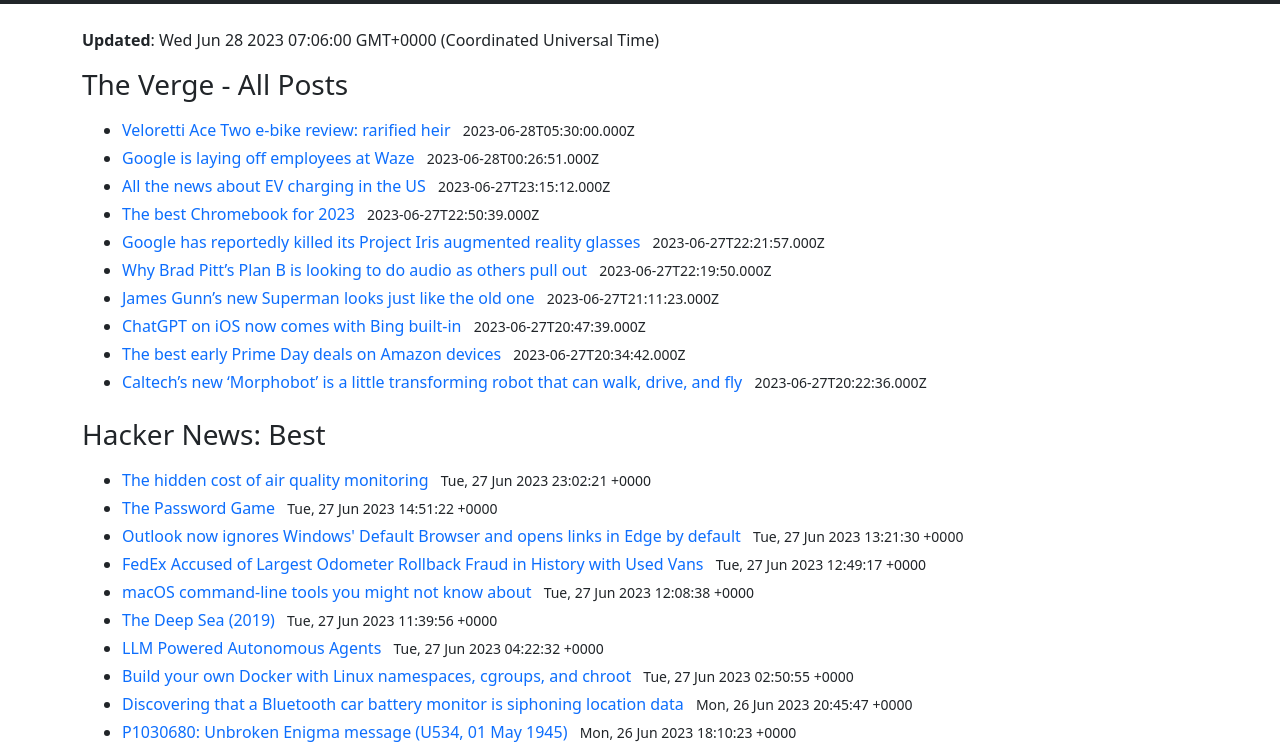
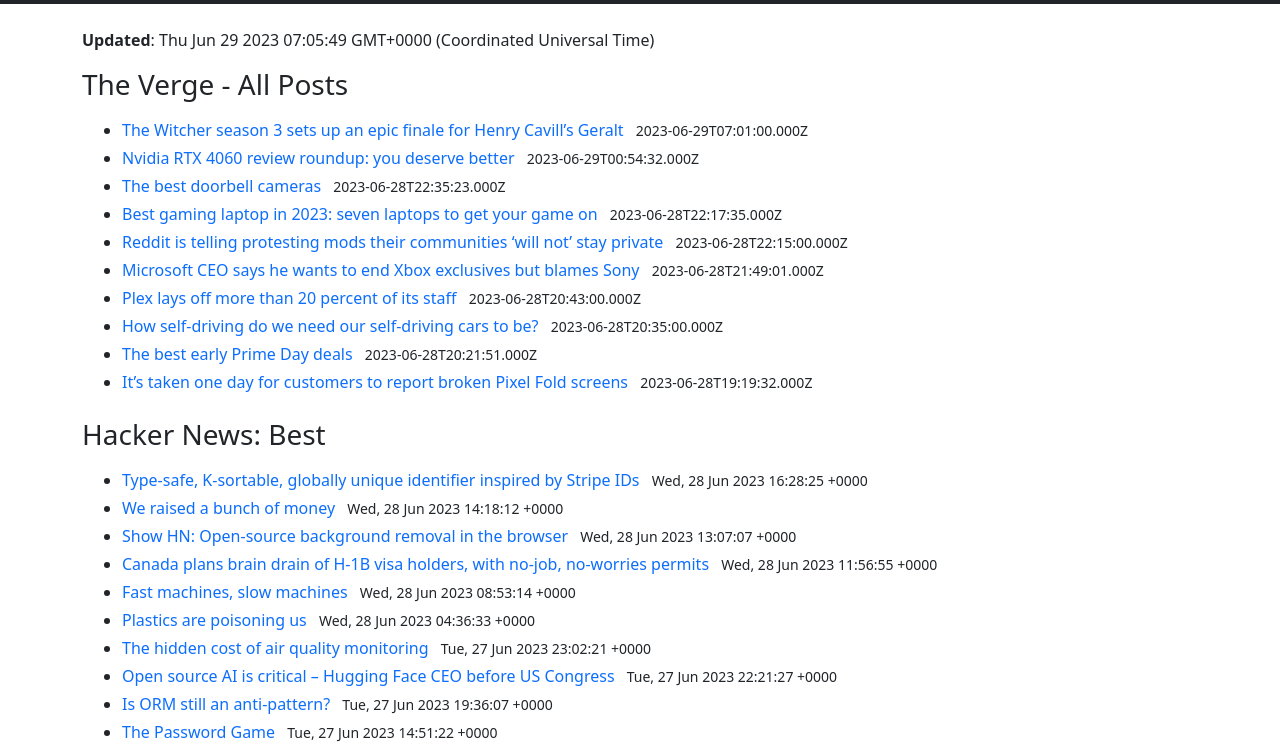
Before and after one commit to quicoto/news-digest, a plain HTML site: page index.html in a window 1280 px wide. Shown: the part 50-800 px from the top of the page. Drawn offline with Linux system fonts and the light colour scheme.

Commit message:
Deploying to gh-pages from @ quicoto/news-digest@7410c6779a250bfeee963d86cf169e8afc200a32 🚀

```diff
--- a/index.html
+++ b/index.html
@@ -21,69 +21,69 @@
       <div class="container mb-3">
         <div class="row mb-3">
           <div class="col">
-            <strong>Updated</strong>: Wed Jun 28 2023 07:06:00 GMT+0000 (Coordinated Universal Time)
+            <strong>Updated</strong>: Thu Jun 29 2023 07:05:49 GMT+0000 (Coordinated Universal Time)
           </div>
         </div>
         <section class="row"><div class="col"><h2 class="h3">The Verge -  All Posts</h2><ul class="mb-4"><li class="mb-1">
-    <a rel="noopener" target="_blank" href="https://www.theverge.com/23775103/veloretti-ace-two-ebike-review-price-specs" title="Veloretti Ace Two e-bike review: rarified heir">Veloretti Ace Two e-bike review: rarified heir</a>
-    <time datetime="2023-06-28T05:30:00.000Z" class="ps-2 small">2023-06-28T05:30:00.000Z</time>
+    <a rel="noopener" target="_blank" href="https://www.theverge.com/23776783/witcher-season-3-volume-1-review-netflix" title="The Witcher season 3 sets up an epic finale for Henry Cavill’s Geralt">The Witcher season 3 sets up an epic finale for Henry Cavill’s Geralt</a>
+    <time datetime="2023-06-29T07:01:00.000Z" class="ps-2 small">2023-06-29T07:01:00.000Z</time>
   </li><li class="mb-1">
-    <a rel="noopener" target="_blank" href="https://www.theverge.com/2023/6/27/23776329/google-waze-layoffs-ads" title="Google is laying off employees at Waze">Google is laying off employees at Waze</a>
-    <time datetime="2023-06-28T00:26:51.000Z" class="ps-2 small">2023-06-28T00:26:51.000Z</time>
+    <a rel="noopener" target="_blank" href="https://www.theverge.com/23777753/nvidia-rtx-4060-review-roundup" title="Nvidia RTX 4060 review roundup: you deserve better">Nvidia RTX 4060 review roundup: you deserve better</a>
+    <time datetime="2023-06-29T00:54:32.000Z" class="ps-2 small">2023-06-29T00:54:32.000Z</time>
   </li><li class="mb-1">
-    <a rel="noopener" target="_blank" href="https://www.theverge.com/23758095/electric-vehicle-charging-news-nacs-ccs-tesla-supercharger-us-infrastructure" title="All the news about EV charging in the US">All the news about EV charging in the US</a>
-    <time datetime="2023-06-27T23:15:12.000Z" class="ps-2 small">2023-06-27T23:15:12.000Z</time>
+    <a rel="noopener" target="_blank" href="https://www.theverge.com/22954554/best-video-doorbell-camera" title="The best doorbell cameras">The best doorbell cameras</a>
+    <time datetime="2023-06-28T22:35:23.000Z" class="ps-2 small">2023-06-28T22:35:23.000Z</time>
   </li><li class="mb-1">
-    <a rel="noopener" target="_blank" href="https://www.theverge.com/21296102/best-chromebooks" title="The best Chromebook for 2023">The best Chromebook for 2023</a>
-    <time datetime="2023-06-27T22:50:39.000Z" class="ps-2 small">2023-06-27T22:50:39.000Z</time>
+    <a rel="noopener" target="_blank" href="https://www.theverge.com/22295181/best-gaming-laptop" title="Best gaming laptop in 2023: seven laptops to get your game on">Best gaming laptop in 2023: seven laptops to get your game on</a>
+    <time datetime="2023-06-28T22:17:35.000Z" class="ps-2 small">2023-06-28T22:17:35.000Z</time>
   </li><li class="mb-1">
-    <a rel="noopener" target="_blank" href="https://www.theverge.com/2023/6/27/23776144/google-project-iris-ar-glasses-goggles-dead-alive" title="Google has reportedly killed its Project Iris augmented reality glasses ">Google has reportedly killed its Project Iris augmented reality glasses </a>
-    <time datetime="2023-06-27T22:21:57.000Z" class="ps-2 small">2023-06-27T22:21:57.000Z</time>
+    <a rel="noopener" target="_blank" href="https://www.theverge.com/2023/6/28/23777195/reddit-protesting-moderators-communities-subreddits-private-reopen" title="Reddit is telling protesting mods their communities ‘will not’ stay private">Reddit is telling protesting mods their communities ‘will not’ stay private</a>
+    <time datetime="2023-06-28T22:15:00.000Z" class="ps-2 small">2023-06-28T22:15:00.000Z</time>
   </li><li class="mb-1">
-    <a rel="noopener" target="_blank" href="https://www.theverge.com/2023/6/27/23776150/plan-b-audio-podcasts-brad-pitt-audible" title="Why Brad Pitt’s Plan B is looking to do audio as others pull out">Why Brad Pitt’s Plan B is looking to do audio as others pull out</a>
-    <time datetime="2023-06-27T22:19:50.000Z" class="ps-2 small">2023-06-27T22:19:50.000Z</time>
+    <a rel="noopener" target="_blank" href="https://www.theverge.com/2023/6/28/23777585/microsoft-ceo-satya-nadella-console-exclusives-sony-xbox-competition" title="Microsoft CEO says he wants to end Xbox exclusives but blames Sony">Microsoft CEO says he wants to end Xbox exclusives but blames Sony</a>
+    <time datetime="2023-06-28T21:49:01.000Z" class="ps-2 small">2023-06-28T21:49:01.000Z</time>
   </li><li class="mb-1">
-    <a rel="noopener" target="_blank" href="https://www.theverge.com/23776037/david-corenswet-rachel-brosnahan-superman-legacy" title="James Gunn’s new Superman looks just like the old one">James Gunn’s new Superman looks just like the old one</a>
-    <time datetime="2023-06-27T21:11:23.000Z" class="ps-2 small">2023-06-27T21:11:23.000Z</time>
+    <a rel="noopener" target="_blank" href="https://www.theverge.com/2023/6/28/23777418/plex-layoffs-20-percent-staff" title="Plex lays off more than 20 percent of its staff">Plex lays off more than 20 percent of its staff</a>
+    <time datetime="2023-06-28T20:43:00.000Z" class="ps-2 small">2023-06-28T20:43:00.000Z</time>
   </li><li class="mb-1">
-    <a rel="noopener" target="_blank" href="https://www.theverge.com/2023/6/27/23776006/chatgpt-ios-app-bing-search" title="ChatGPT on iOS now comes with Bing built-in">ChatGPT on iOS now comes with Bing built-in</a>
-    <time datetime="2023-06-27T20:47:39.000Z" class="ps-2 small">2023-06-27T20:47:39.000Z</time>
+    <a rel="noopener" target="_blank" href="https://www.theverge.com/23776430/lidar-tesla-autonomous-cars-elon-musk-waymo" title="How self-driving do we need our self-driving cars to be?">How self-driving do we need our self-driving cars to be?</a>
+    <time datetime="2023-06-28T20:35:00.000Z" class="ps-2 small">2023-06-28T20:35:00.000Z</time>
   </li><li class="mb-1">
-    <a rel="noopener" target="_blank" href="https://www.theverge.com/23773883/amazon-prime-day-devices-fire-tv-echo-speaker-kindle-ring-2023" title="The best early Prime Day deals on Amazon devices ">The best early Prime Day deals on Amazon devices </a>
-    <time datetime="2023-06-27T20:34:42.000Z" class="ps-2 small">2023-06-27T20:34:42.000Z</time>
+    <a rel="noopener" target="_blank" href="https://www.theverge.com/23769772/amazon-prime-day-best-early-deals-tech-echo-ring-fire-tv-alexa" title="The best early Prime Day deals">The best early Prime Day deals</a>
+    <time datetime="2023-06-28T20:21:51.000Z" class="ps-2 small">2023-06-28T20:21:51.000Z</time>
   </li><li class="mb-1">
-    <a rel="noopener" target="_blank" href="https://www.theverge.com/2023/6/27/23775681/caltech-m4-morphobot-transformer-robot-nvidia-jetson-nano-cpu" title="Caltech’s new ‘Morphobot’ is a little transforming robot that can walk, drive, and fly">Caltech’s new ‘Morphobot’ is a little transforming robot that can walk, drive, and fly</a>
-    <time datetime="2023-06-27T20:22:36.000Z" class="ps-2 small">2023-06-27T20:22:36.000Z</time>
+    <a rel="noopener" target="_blank" href="https://www.theverge.com/2023/6/28/23777211/google-pixel-fold-screen-breaking-reports" title="It’s taken one day for customers to report broken Pixel Fold screens">It’s taken one day for customers to report broken Pixel Fold screens</a>
+    <time datetime="2023-06-28T19:19:32.000Z" class="ps-2 small">2023-06-28T19:19:32.000Z</time>
   </li></ul></div></section><section class="row"><div class="col"><h2 class="h3">Hacker News: Best</h2><ul class="mb-4"><li class="mb-1">
+    <a rel="noopener" target="_blank" href="https://github.com/jetpack-io/typeid" title="Type-safe, K-sortable, globally unique identifier inspired by Stripe IDs">Type-safe, K-sortable, globally unique identifier inspired by Stripe IDs</a>
+    <time datetime="Wed, 28 Jun 2023 16:28:25 +0000" class="ps-2 small">Wed, 28 Jun 2023 16:28:25 +0000</time>
+  </li><li class="mb-1">
+    <a rel="noopener" target="_blank" href="https://fly.io/blog/we-raised-a-bunch-of-money/" title="We raised a bunch of money">We raised a bunch of money</a>
+    <time datetime="Wed, 28 Jun 2023 14:18:12 +0000" class="ps-2 small">Wed, 28 Jun 2023 14:18:12 +0000</time>
+  </li><li class="mb-1">
+    <a rel="noopener" target="_blank" href="https://github.com/imgly/background-removal-js" title="Show HN: Open-source background removal in the browser">Show HN: Open-source background removal in the browser</a>
+    <time datetime="Wed, 28 Jun 2023 13:07:07 +0000" class="ps-2 small">Wed, 28 Jun 2023 13:07:07 +0000</time>
+  </li><li class="mb-1">
+    <a rel="noopener" target="_blank" href="https://www.theregister.com/2023/06/28/canada_tech_talent_h1b_plan/" title="Canada plans brain drain of H-1B visa holders, with no-job, no-worries permits">Canada plans brain drain of H-1B visa holders, with no-job, no-worries permits</a>
+    <time datetime="Wed, 28 Jun 2023 11:56:55 +0000" class="ps-2 small">Wed, 28 Jun 2023 11:56:55 +0000</time>
+  </li><li class="mb-1">
+    <a rel="noopener" target="_blank" href="https://jmmv.dev/2023/06/fast-machines-slow-machines.html" title="Fast machines, slow machines">Fast machines, slow machines</a>
+    <time datetime="Wed, 28 Jun 2023 08:53:14 +0000" class="ps-2 small">Wed, 28 Jun 2023 08:53:14 +0000</time>
+  </li><li class="mb-1">
+    <a rel="noopener" target="_blank" href="https://www.newyorker.com/magazine/2023/07/03/book-reviews-plastic-waste" title="Plastics are poisoning us">Plastics are poisoning us</a>
+    <time datetime="Wed, 28 Jun 2023 04:36:33 +0000" class="ps-2 small">Wed, 28 Jun 2023 04:36:33 +0000</time>
+  </li><li class="mb-1">
     <a rel="noopener" target="_blank" href="https://www.airgradient.com/blog/hidden-costs-of-air-quality-monitoring/" title="The hidden cost of air quality monitoring">The hidden cost of air quality monitoring</a>
     <time datetime="Tue, 27 Jun 2023 23:02:21 +0000" class="ps-2 small">Tue, 27 Jun 2023 23:02:21 +0000</time>
   </li><li class="mb-1">
+    <a rel="noopener" target="_blank" href="https://venturebeat.com/ai/hugging-face-ceo-tells-us-house-open-source-ai-is-extremely-aligned-with-american-interests/" title="Open source AI is critical – Hugging Face CEO before US Congress">Open source AI is critical – Hugging Face CEO before US Congress</a>
+    <time datetime="Tue, 27 Jun 2023 22:21:27 +0000" class="ps-2 small">Tue, 27 Jun 2023 22:21:27 +0000</time>
+  </li><li class="mb-1">
+    <a rel="noopener" target="_blank" href="https://github.com/getlago/lago/wiki/Is-ORM-still-an-%27anti-pattern%27%3F" title="Is ORM still an anti-pattern?">Is ORM still an anti-pattern?</a>
+    <time datetime="Tue, 27 Jun 2023 19:36:07 +0000" class="ps-2 small">Tue, 27 Jun 2023 19:36:07 +0000</time>
+  </li><li class="mb-1">
     <a rel="noopener" target="_blank" href="https://neal.fun/password-game/" title="The Password Game">The Password Game</a>
     <time datetime="Tue, 27 Jun 2023 14:51:22 +0000" class="ps-2 small">Tue, 27 Jun 2023 14:51:22 +0000</time>
-  </li><li class="mb-1">
-    <a rel="noopener" target="_blank" href="https://support.microsoft.com/en-us/topic/outlook-emails-open-next-to-web-links-in-microsoft-edge-b0e1a1c1-bd62-462c-9ed5-5938b9c649f0" title="Outlook now ignores Windows' Default Browser and opens links in Edge by default">Outlook now ignores Windows' Default Browser and opens links in Edge by default</a>
-    <time datetime="Tue, 27 Jun 2023 13:21:30 +0000" class="ps-2 small">Tue, 27 Jun 2023 13:21:30 +0000</time>
-  </li><li class="mb-1">
-    <a rel="noopener" target="_blank" href="https://www.thedrive.com/news/fedex-accused-of-largest-odometer-rollback-fraud-in-history-with-used-vans" title="FedEx Accused of Largest Odometer Rollback Fraud in History with Used Vans">FedEx Accused of Largest Odometer Rollback Fraud in History with Used Vans</a>
-    <time datetime="Tue, 27 Jun 2023 12:49:17 +0000" class="ps-2 small">Tue, 27 Jun 2023 12:49:17 +0000</time>
-  </li><li class="mb-1">
-    <a rel="noopener" target="_blank" href="https://saurabhs.org/advanced-macos-commands" title="macOS command-line tools you might not know about">macOS command-line tools you might not know about</a>
-    <time datetime="Tue, 27 Jun 2023 12:08:38 +0000" class="ps-2 small">Tue, 27 Jun 2023 12:08:38 +0000</time>
-  </li><li class="mb-1">
-    <a rel="noopener" target="_blank" href="https://neal.fun/deep-sea/" title="The Deep Sea (2019)">The Deep Sea (2019)</a>
-    <time datetime="Tue, 27 Jun 2023 11:39:56 +0000" class="ps-2 small">Tue, 27 Jun 2023 11:39:56 +0000</time>
-  </li><li class="mb-1">
-    <a rel="noopener" target="_blank" href="https://lilianweng.github.io/posts/2023-06-23-agent/" title="LLM Powered Autonomous Agents">LLM Powered Autonomous Agents</a>
-    <time datetime="Tue, 27 Jun 2023 04:22:32 +0000" class="ps-2 small">Tue, 27 Jun 2023 04:22:32 +0000</time>
-  </li><li class="mb-1">
-    <a rel="noopener" target="_blank" href="https://akashrajpurohit.com/blog/build-your-own-docker-with-linux-namespaces-cgroups-and-chroot-handson-guide/" title="Build your own Docker with Linux namespaces, cgroups, and chroot">Build your own Docker with Linux namespaces, cgroups, and chroot</a>
-    <time datetime="Tue, 27 Jun 2023 02:50:55 +0000" class="ps-2 small">Tue, 27 Jun 2023 02:50:55 +0000</time>
-  </li><li class="mb-1">
-    <a rel="noopener" target="_blank" href="https://doubleagent.net/2023/05/21/a-car-battery-monitor-tracking-your-location" title="Discovering that a Bluetooth car battery monitor is siphoning location data">Discovering that a Bluetooth car battery monitor is siphoning location data</a>
-    <time datetime="Mon, 26 Jun 2023 20:45:47 +0000" class="ps-2 small">Mon, 26 Jun 2023 20:45:47 +0000</time>
-  </li><li class="mb-1">
-    <a rel="noopener" target="_blank" href="https://enigma.hoerenberg.com/index.php?cat=Unbroken&page=P1030680" title="P1030680: Unbroken Enigma message (U534, 01 May 1945)">P1030680: Unbroken Enigma message (U534, 01 May 1945)</a>
-    <time datetime="Mon, 26 Jun 2023 18:10:23 +0000" class="ps-2 small">Mon, 26 Jun 2023 18:10:23 +0000</time>
   </li></ul></div></section><section class="row"><div class="col"><h2 class="h3">meixger/hackernews-daily Issues</h2><ul class="mb-4"><li class="mb-1">
     <a rel="noopener" target="_blank" href="https://github.com/meixger/hackernews-daily/issues/283" title="Hacker News Daily Top 30 @2023-06-28">Hacker News Daily Top 30 @2023-06-28</a>
     <time datetime="Wed, 28 Jun 2023 06:13:21 GMT" class="ps-2 small">Wed, 28 Jun 2023 06:13:21 GMT</time>
```
